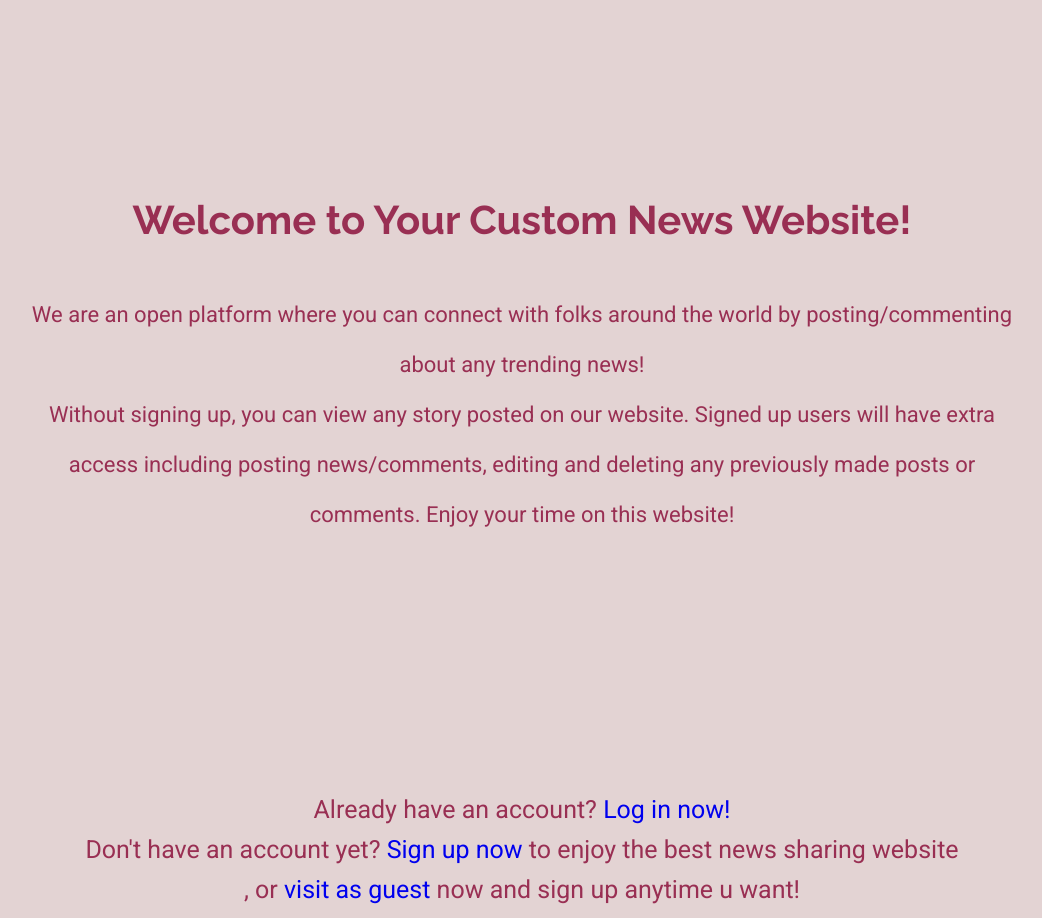
After one commit to yuetongchengrace/NewsSharingWebsite, a PHP site: page /about.html in a window 1280 px wide. The commit adds this page. Shown: the whole page, without its empty margins (118-1160 px from the left). Run offline with PHP 8.4, Linux system fonts and the light colour scheme.

Commit message:
more css

```diff
--- /dev/null
+++ b/about.html
@@ -0,0 +1,21 @@
+<!DOCTYPE html>
+<html lang="en">
+<head>
+    <meta charset="UTF-8">
+    <link rel="stylesheet" type="text/css" href="main.css"/>
+    <link href="https://fonts.googleapis.com/css2?family=Roboto:wght@400&display=swap" rel="stylesheet">
+    <link href="https://fonts.googleapis.com/css2?family=Raleway:wght@700&display=swap" rel="stylesheet">
+    <meta name="viewport" content="width=device-width, initial-scale=1.0">
+    <title>Log In</title>
+</head>
+<body>
+    <div id="about_title">Welcome to Your Custom News Website!</div>
+    <div id="intro">
+        We are an open platform where you can connect with folks around the world by posting/commenting about any trending news!<br>
+        Without signing up, you can view any story posted on our website. Signed up users will have extra access including posting news/comments, editing and deleting
+        any previously made posts or comments. Enjoy your time on this website!
+    </div>
+    <div>Already have an account? <a href="login.php">Log in now!</a></div>
+    <div>Don't have an account yet? <a href="signup.php">Sign up now</a> to enjoy the best news sharing website</div>, or <a href="main.php"> visit as guest</a> now and sign up anytime u want!</div>
+</body>
+</html>
--- a/login.php
+++ b/login.php
@@ -4,10 +4,13 @@
     <meta charset="UTF-8">
     <link rel="stylesheet" type="text/css" href="main.css"/>
     <link href="https://fonts.googleapis.com/css2?family=Roboto:wght@400&display=swap" rel="stylesheet">
+    <link href="https://fonts.googleapis.com/css2?family=Raleway:wght@700&display=swap" rel="stylesheet">
     <meta name="viewport" content="width=device-width, initial-scale=1.0">
     <title>Log In</title>
 </head>
 <body>
+    <!--Link to about us-->
+    <div class="about"><a href="about.html">About Us</a></div>
     <div id="title">Your Custom News Website</div>
     <!--form for log in-->
     <form action="login.php" method="POST" id="log_in_form">
--- a/main.css
+++ b/main.css
@@ -238,3 +250,19 @@ textarea{
 #uploader{
     margin-top:350px;
 }
+
+/*about.html*/
+#about_title{
+    font-size:40px;
+    margin-top:200px;
+    margin-bottom:50px;
+    font-family: 'Raleway', sans-serif;
+}
+
+#intro{
+    margin-left:10%;
+    margin-right:10%;
+    margin-bottom:250px;
+    font-size:22px;
+    line-height: 50px;
+}
--- a/main.php
+++ b/main.php
@@ -11,6 +11,8 @@
     <?php
     session_start();
     ?>
+    <!--Link to about us-->
+    <div class="about"><a href="about.html">About Us</a></div>
     <!--Logout button-->
     <div>
         <form method="POST" action="logout.php" class="logout">
@@ -80,7 +82,7 @@
     <!--New Post-->
     <div>
         <form action="uploader.php" method="POST" id="new_post">
-            <div class="post">
+            <div id="upload_div" class="post">
                 <div>Add new post:</div>
                 <textarea name="new_story_input" id="new_story_input"></textarea>
                 <input type="hidden" name="new_story_user" value="<?php echo $_SESSION["username"];?>"/>
```
Also changed, not shown: other parts of main.css (+20 -8 lines).
